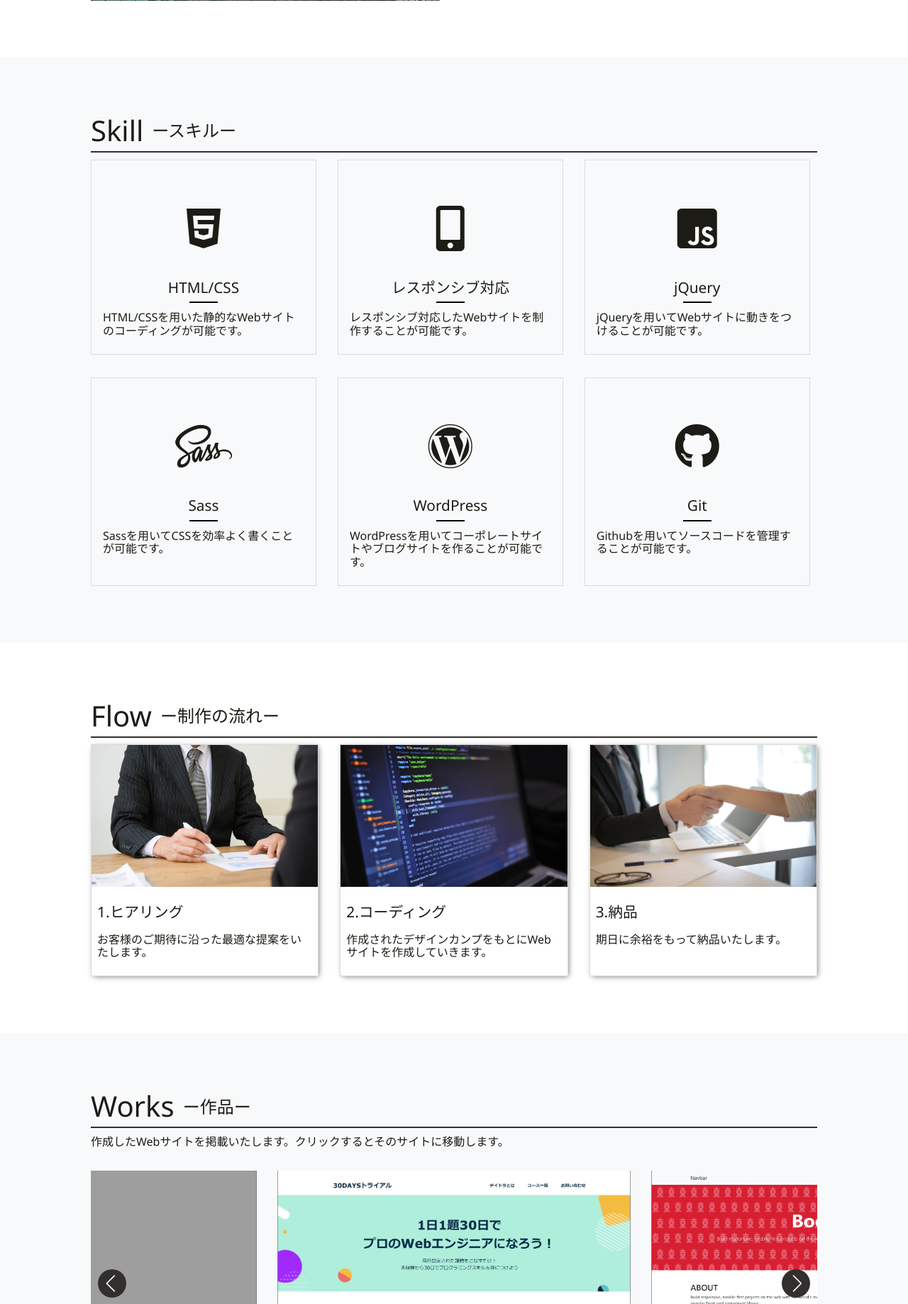
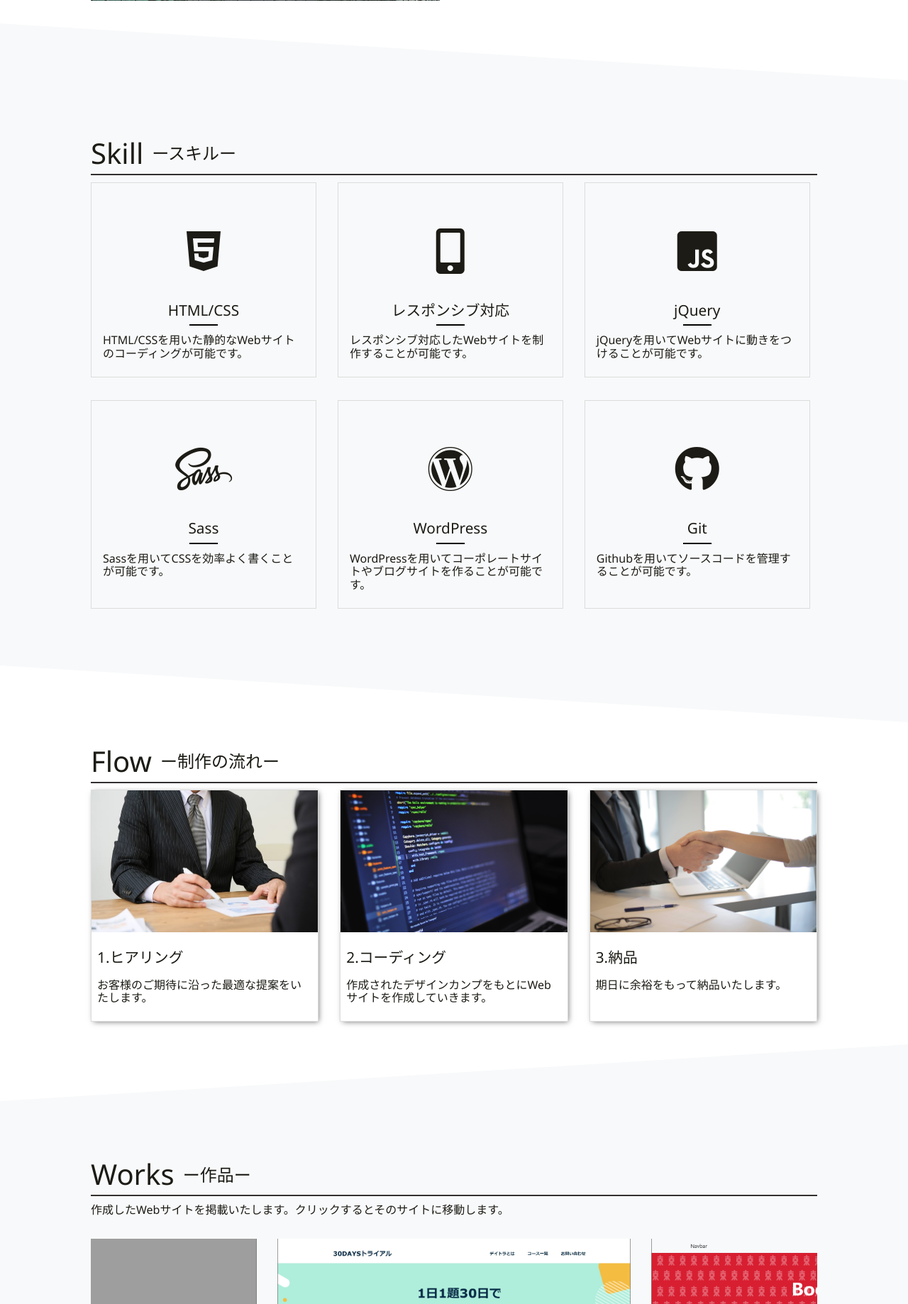
Before and after one commit to ryoya-murata/myportfolio, a PHP site: page / in a window 1280 px wide. Shown: the part 1467-3305 px from the top of the page at 71% size. Run offline with PHP 8.4, Linux system fonts and the light colour scheme; some libraries are stand-ins or nearby versions; some web fonts are replaced; grey boxes are pictures that could not be loaded.

Commit message:
背景を斜めに変更

```diff
--- a/css/style.css
+++ b/css/style.css
@@ -70,6 +70,44 @@ img {
 
 .section--bg_gray {
   background: #f8f9fa;
+}
+
+.section__bg--shape_triangle {
+  position: relative;
+}
+
+.section__bg--shape_triangle::before, .section__bg--shape_triangle::after {
+  content: "";
+  position: absolute;
+  width: 0;
+  height: 0;
+  border-style: solid;
+  z-index: -100;
+  left: 0;
+}
+
+.section__bg--shape_triangle-down::before {
+  top: -5em;
+  border-width: 5em 0 0 100vw;
+  border-color: transparent  transparent  transparent #f8f9fa;
+}
+
+.section__bg--shape_triangle-down::after {
+  bottom: -5em;
+  border-width: 5em 0 0 100vw;
+  border-color: #f8f9fa  transparent transparent transparent;
+}
+
+.section__bg--shape_triangle-up::before {
+  top: -5em;
+  border-width: 5em 100vw 0 0;
+  border-color: transparent #f8f9fa  transparent transparent;
+}
+
+.section__bg--shape_triangle-up::after {
+  bottom: -5em;
+  border-width: 5em 100vw 0 0;
+  border-color: #f8f9fa  transparent transparent transparent;
 }
 
 .header {
@@ -178,6 +216,10 @@ img {
   font-family: 'Source Serif Pro', serif;
 }
 
+.about {
+  padding: 5em 0 7em;
+}
+
 .about__contents-wrap {
   display: -webkit-box;
   display: -ms-flexbox;
@@ -276,6 +318,10 @@ img {
   background: #000;
 }
 
+.flow {
+  padding: 7em 0;
+}
+
 .cards {
   display: -webkit-box;
   display: -ms-flexbox;
@@ -370,6 +416,10 @@ img {
 
 .swiper-pagination-bullet-active {
   background: #332f2f;
+}
+
+.contact {
+  padding: 7em 0 5em;
 }
 
 .form__table-wrap {
--- a/css/style.scss
+++ b/css/style.scss
@@ -95,6 +95,44 @@ $breakpoints: (
 
 .section--bg_gray{
     background: #f8f9fa;
+}
+
+.section__bg--shape_triangle{
+    position: relative;
+}
+
+.section__bg--shape_triangle::before,.section__bg--shape_triangle::after{
+    content:"";
+    position: absolute;
+    width: 0;
+    height: 0;
+    border-style: solid;
+    z-index: -100;
+    left: 0;
+}
+
+.section__bg--shape_triangle-down::before{
+    top: -5em;
+    border-width: 5em 0 0 100vw ;
+    border-color: transparent  transparent  transparent #f8f9fa;
+}
+
+.section__bg--shape_triangle-down::after{
+    bottom: -5em;
+    border-width: 5em 0 0 100vw ;
+    border-color:#f8f9fa  transparent transparent transparent;
+}
+
+.section__bg--shape_triangle-up::before{
+    top: -5em;
+    border-width: 5em 100vw 0 0 ;
+    border-color: transparent #f8f9fa  transparent transparent;
+}
+
+.section__bg--shape_triangle-up::after{
+    bottom: -5em;
+    border-width: 5em 100vw 0 0;
+    border-color:#f8f9fa  transparent transparent transparent;
 }
 
 // =======================
@@ -218,6 +256,10 @@ $layer: (
 //  about
 // =======================
 
+.about{
+    padding: 5em 0 7em;
+}
+
 .about__contents-wrap{
     display: flex;
     align-items: center;
@@ -312,6 +354,10 @@ $layer: (
 // =======================
 //  flow
 // =======================
+
+.flow{
+    padding: 7em 0;
+}
 
 .cards{
     display: flex;
@@ -420,6 +466,10 @@ $layer: (
 // =======================
 //  contact
 // =======================
+
+.contact{
+    padding: 7em 0 5em;
+}
 
 .form__table-wrap{
     max-width: 767px;
--- a/index.html
+++ b/index.html
@@ -92,7 +92,7 @@
     </section><!-- /.section about -->
 
     <!-- skill -->
-    <section class="section skill section--bg_gray" id="skill">
+    <section class="section skill section--bg_gray section__bg--shape_triangle section__bg--shape_triangle-down" id="skill">
         <div class="section__inner skill__inner">
             <div class="section__heads">
                 <h2 class="section__title">Skill</h2><!-- /.about_title -->
@@ -185,7 +185,7 @@
     </section><!-- /.section flow -->
 
     <!-- work -->
-    <section class="section work section--bg_gray" id="works">
+    <section class="section work section--bg_gray section__bg--shape_triangle section__bg--shape_triangle-up" id="works">
         <div class="section__inner works__inner">
             <div class="section__heads">
                 <h2 class="section__title">Works</h2><!-- /.about_title -->
```
Also changed, not shown: 1 other file.
